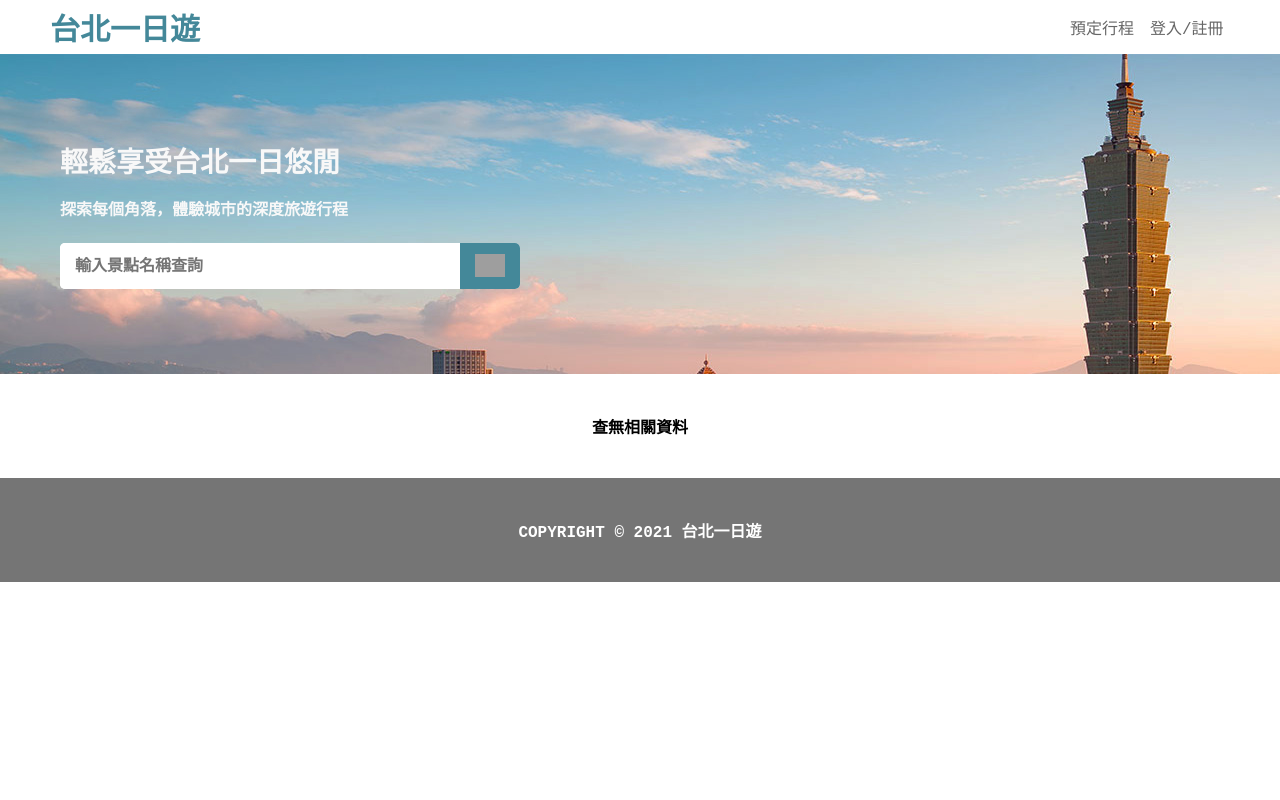
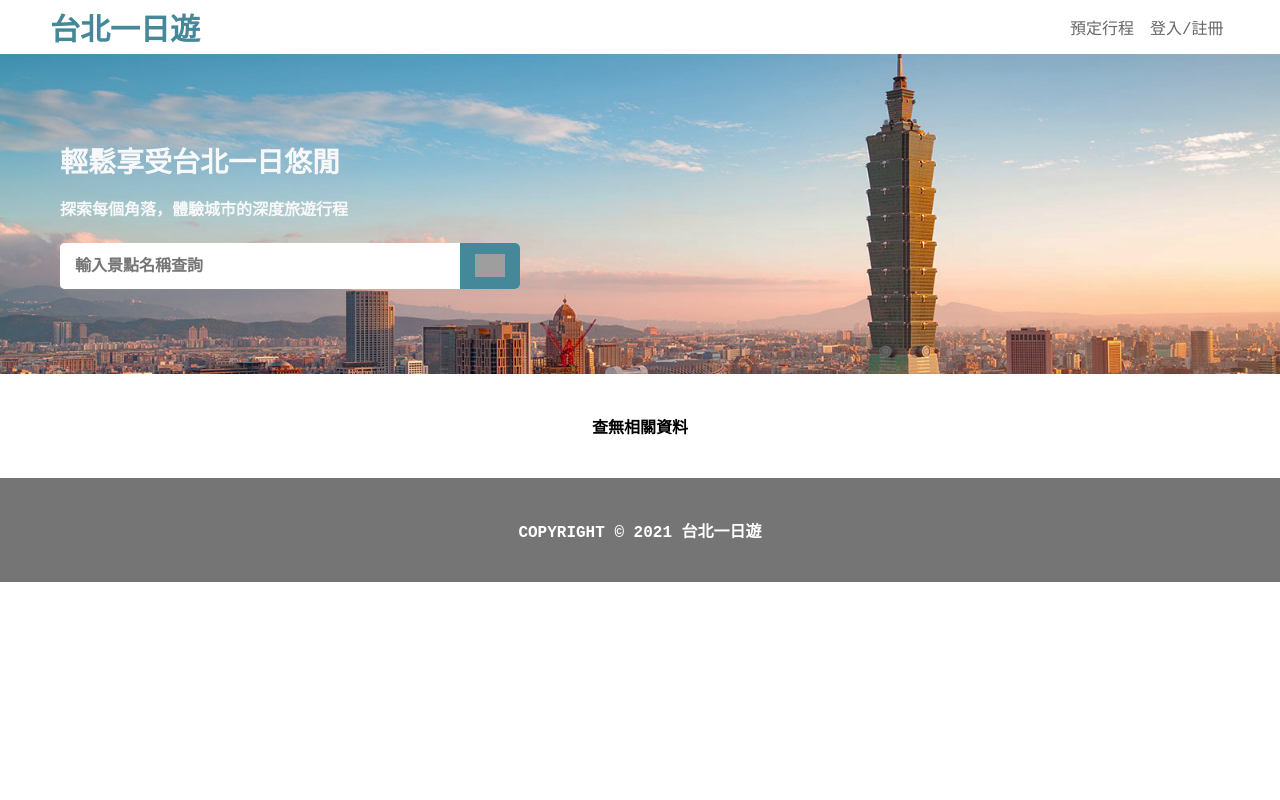
Before and after one commit to esperanzacheng/taipei-day-trip, a Flask app: page / in a window 1280 px wide. Run offline with Flask 2, Linux system fonts and the light colour scheme; data that the repository does not hold is empty; grey boxes are pictures that could not be loaded.

Commit message:
modify index.css with the banner image to cover, and html body to width 100% & overflow hidden

```diff
--- a/static/styles/index.css
+++ b/static/styles/index.css
@@ -1,6 +1,10 @@
-body{
+html,body{
     margin: 0;
     font-family: 'Courier New', Courier, monospace;
+    width: 100%;
+    height: 100%;
+    padding: 0px;
+    overflow-x: hidden;
 }
 
 .head-container{
@@ -33,7 +37,6 @@ body{
     font-size: 16px;
     font-weight: 500;
     color: #666666;
-    /* padding-left: 10px; */
 }
 
 .banner-container{
@@ -44,6 +47,7 @@ body{
     grid-template-rows: auto 41px 15px 22px 25px 46px auto;
     background-image: url("../images/welcome.png");
     margin-bottom: 40px;
+    background-size: cover;
 }
 
 .banner-item1{
@@ -99,27 +103,6 @@ input{
     color: #757575;
 
 }
-
-/* .banner-form-search-bar:first-child{
-    grid-column: 1/2;
-    background-color: #FFFFFF;
-    display: grid;
-    grid-template-columns: 400px 60px;
-    border-radius: 5px;
-    height: 100%;
-    width: 100%;
-} */
-
-/* .banner-form-search-bar:last-child{
-    grid-column: 1/2;
-    width: 100%;
-    display: grid;
-    grid-template-columns: repeat(3, 1fr);
-    grid-template-rows: repeat(3, 1fr);
-    place-items: center normal;
-} */
-
-
 
 .banner-form-icon-bg{
     grid-column: 2/3;
```
